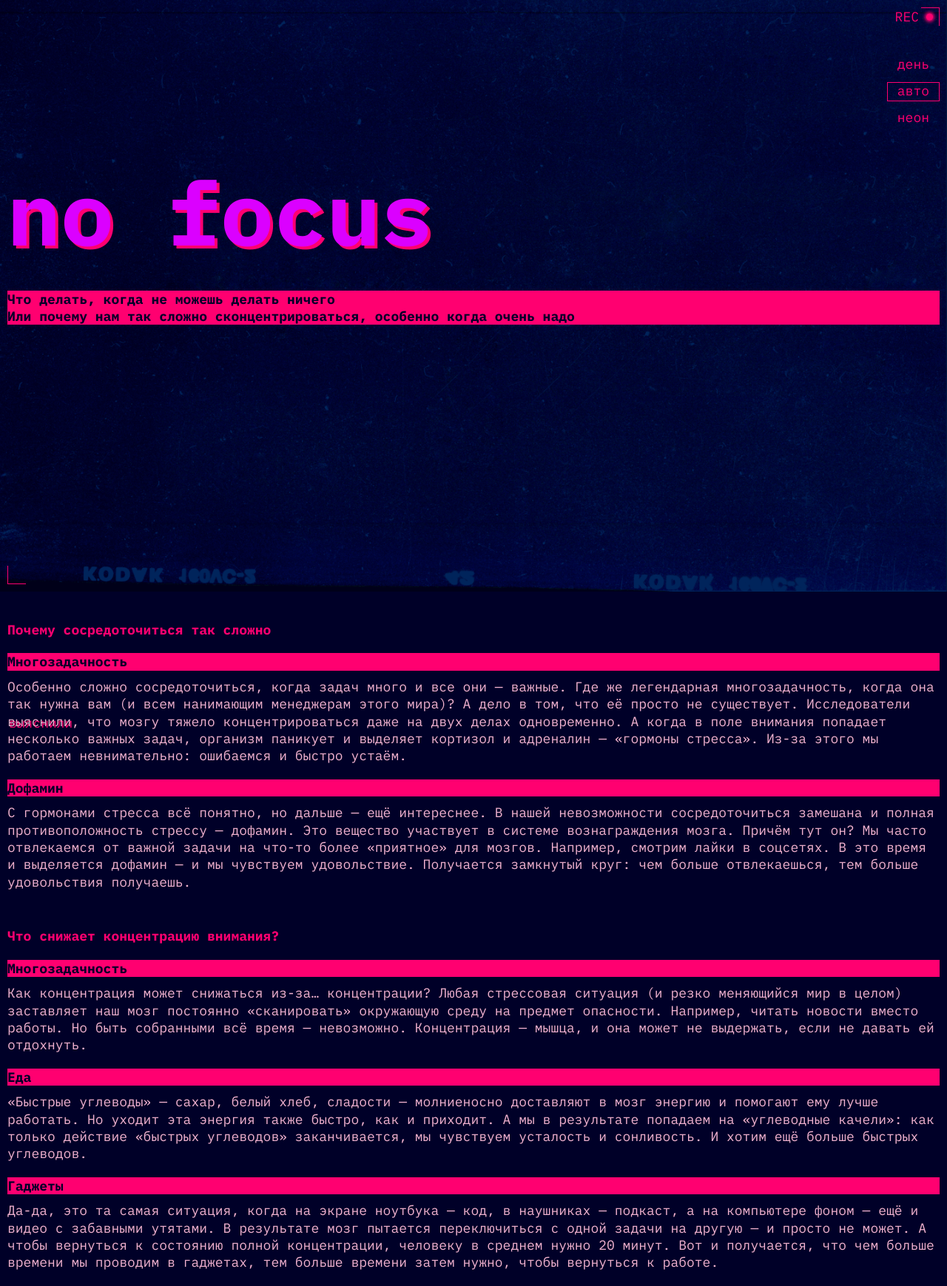
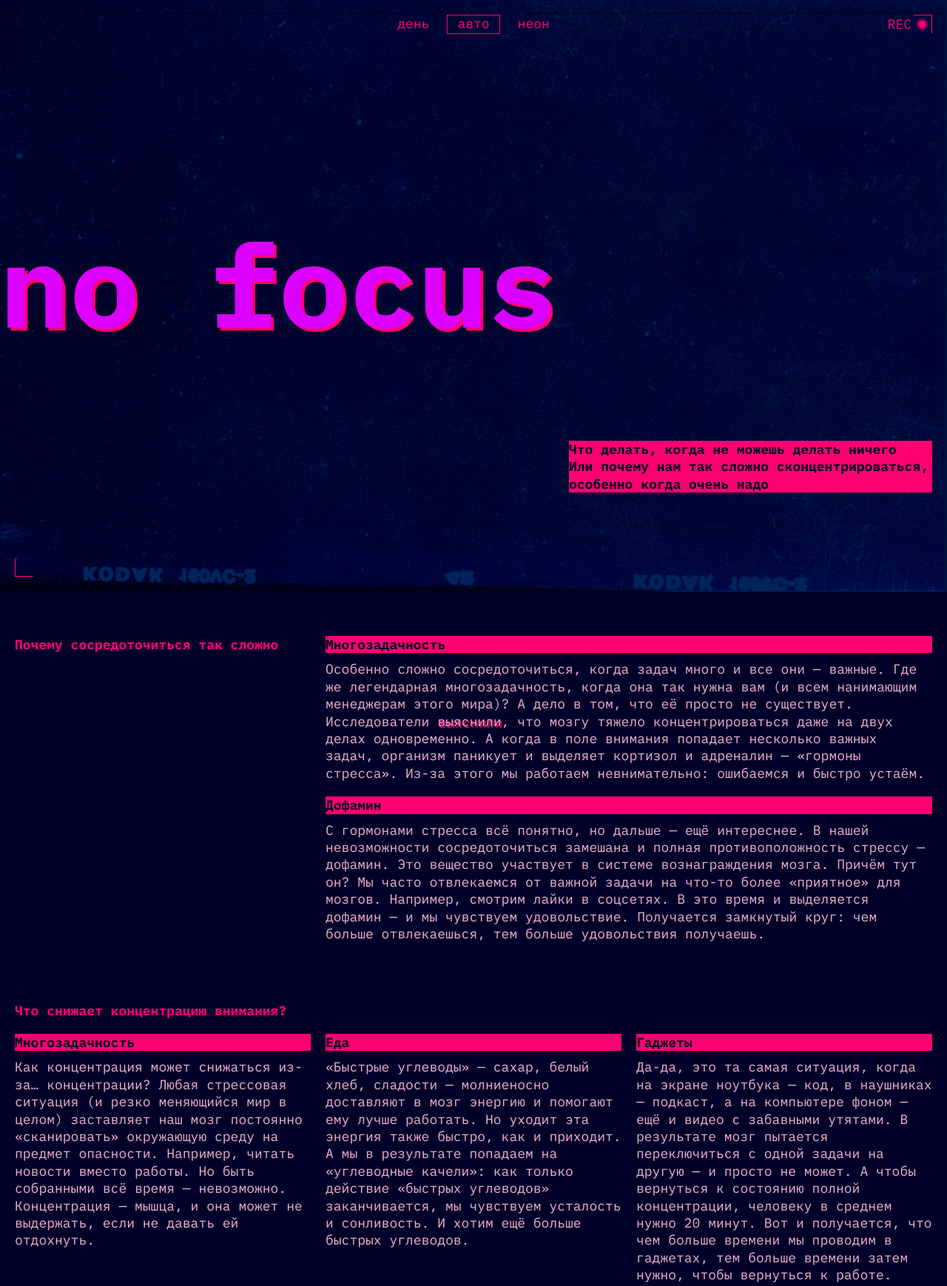
Before and after one commit to SantosSkAl/slozhno-sosredotochitsya-fd, a plain HTML site: page index.html in a window 1280 px wide. Shown: the top 1739 px of the page at 74% size. Drawn offline with Linux system fonts and the light colour scheme.

Commit message:
dark-theme adaptive rdy

```diff
--- a/index.html
+++ b/index.html
@@ -17,7 +17,7 @@
   </head>
   <body class="page">
     <header class="header decorated-zone">
-      <div class="lamp" aria-hidden="true">REC</div>
+      <div class="lamp" aria-hidden="true"></div>
       <nav class="header__theme-menu">
         <ul class="header__theme-menu-list">
           <li class="header__theme-menu-item">
@@ -113,6 +113,10 @@
           5 простых (на самом деле не очень) советов
         </h4>
         <div class="card">
+          <!-- <h4 class="card-list-title title-decor">
+            5 простых (на самом деле не очень) советов
+          </h4>
+          <p></p> -->
           <h5 class="card__subtitle title-decor">
             Представьте небо и облака
           </h5>
@@ -160,11 +164,11 @@
           А можно в картинках?
         </h4>
         <div class="gallery">
-          <img src="./images/sunset.png" alt="закат" class="gallery__image"  />
-          <img src="./images/ice-cream.png" alt="мороженное" class="gallery__image"  />
-          <img src="./images/tape.png" alt="кассета" class="gallery__image"  />
-          <img src="./images/books.png" alt="книги" class="gallery__image"  />
-          <img src="./images/street.png" alt="улица" class="gallery__image"  />
+          <img src="./images/sunset.png" alt="закат" class="gallery__image" loading="lazy" />
+          <img src="./images/ice-cream.png" alt="мороженное" class="gallery__image" loading="lazy" />
+          <img src="./images/tape.png" alt="кассета" class="gallery__image" loading="lazy" />
+          <img src="./images/books.png" alt="книги" class="gallery__image" loading="lazy" />
+          <img src="./images/street.png" alt="улица" class="gallery__image" loading="lazy" />
         </div>
       </section>
     </main>
--- a/styles/style.css
+++ b/styles/style.css
@@ -23,8 +23,10 @@
 .decorated-zone::after {
   content: "";
   position: absolute;
-  left: 10px;
-  bottom: 10px;
+  /* left: 10px;
+  bottom: 10px; */
+  left: var(--decor-corner-indent);
+  bottom: var(--decor-corner-indent);
   inline-size: 25px;
   block-size: 25px;
   border-block-end: 1px solid var(--accent-color);
@@ -34,8 +36,10 @@
 .decorated-zone::before {
   content: "";
   position: absolute;
-  right: 10px;
-  top: 10px;
+  /* right: 10px;
+  top: 10px; */
+  right: var(--decor-corner-indent);
+  top: var(--decor-corner-indent);
   inline-size: 25px;
   block-size: 25px;
   border-block-start: 1px solid var(--accent-color);
@@ -44,13 +48,16 @@
 
 .lamp {
   position: absolute;
-  top: 10px;
-  right: 38px;
+  top: var(--decor-corner-indent);
+  right: calc(28px + var(--decor-corner-indent));
+}
+
+.lamp::before {
+  content: "REC";
   color: var(--accent-color);
   font-weight: 400;
   font-size: 18px;
   line-height: 25px;
-  /* text-align: center; */
 }
 
 .lamp::after {
@@ -65,13 +72,16 @@
   width: 9px;
   height: 9px;
   border-radius: 50%;
-  background: var(--accent-color);
+  background-color: var(--accent-color);
   box-shadow: 0 0 4px 2px var(--accent-color);
 }
 
 .header__theme-menu {
-  margin-block-start: 75px;
-  margin-inline-end: 10px;
+  /* margin-block-start: 75px; */
+  margin-block-start: var(--theme-menu-indent);
+  /* margin-block-start: 10.9vh; */
+  /* margin-inline-end: 10px; */
+  margin-inline-end: var(--gap-transfer-10px-20px);
   align-self: end;
 }
 
@@ -79,7 +89,6 @@
   display: flex;
   flex-direction: column;
   gap: 10px;
-
 }
 
 .header__theme-menu-item {
@@ -110,9 +119,11 @@
 }
 
 .header__title {
-  margin-block-start: 65px;
-  margin-inline-start: 10px;
-  margin-inline-end: 10px;
+  /* margin-block-start: 65px; */
+  margin-block-start: var(--header-title-indent);
+  /* margin-inline-start: 10px; */
+  margin-inline-start: var(--gap-transfer-10px-0px);
+  margin-inline-end: var(--gap-transfer-10px-0px);
   /* align-self: start; */
   /* font-family: var(--main-font), var(--fallback-font); */
   font-weight: 700;
@@ -124,9 +135,15 @@
 }
 
 .header__paragraph {
-  margin-block-start: 55px;
+  inline-size: var(--header-paragraph-width);
+  align-self: end;
+  /* margin-block-start: 55px; */
+  margin-block-start: auto;
+  /* margin-block-end: 66px; */
+  margin-block-end: var(--header-paragraph-indent);
   margin-inline-start: 10px;
-  margin-inline-end: 10px;
+  /* margin-inline-end: 10px; */
+  margin-inline-end: var(--gap-transfer-10px-20px);
   /* font-family: var(--main-font), var(--fallback-font); */
   font-weight: 700;
   font-size: 18px;
@@ -230,7 +247,8 @@
 
 .gallery__image {
   inline-size: 100%;
-  /* block-size: 100%; */
+  block-size: 100%;
+  object-fit: cover;
 }
 
 .footer {
@@ -251,3 +269,142 @@
   color: var(--header-title-color);
   text-shadow: 2px 2px 0 var(--accent-color);
 }
+
+/* @media (768px <= width < 1024px) { */
+@media (768px <= width) {
+  .page {
+    gap: 60px;
+  }
+
+  .content {
+    gap: 80px;
+  }
+
+  .header__title {
+    /* margin-block-start: 273px; */
+    position: absolute;
+    margin-block-start: var(--header-title-indent-absolute-xl);
+    font-size: clamp(7.5rem, 0.5625rem + 14.4531vw, 9.8125rem);
+  }
+
+  .header__paragraph {
+    margin-block-end: var(--header-paragraph-indent-xl);
+    inline-size: var(--header-paragraph-width-xl);
+  }
+
+  .content__type-columns {
+    margin-inline-start: 20px;
+    margin-inline-end: 20px;
+    grid-template-columns: 1fr 2fr;
+  }
+
+  .content__type-full-width {
+    margin-inline-start: 20px;
+    margin-inline-end: 20px;
+    grid-template-columns: 1fr 2fr;
+  }
+
+  .content__type-columns .content__title {
+    grid-column: 1 / 2;
+    grid-row: 1 / 3;
+  }
+
+  .content__type-columns .card {
+    grid-column: 2 / 3;
+  }
+
+  .content__type-full-width .card {
+    grid-column: 1 / 3;
+  }
+
+  .content__type-columns .card-list-title {
+    grid-column: 2 / 3;
+    grid-row: 1 / 2;
+  }
+
+  .content__gallery {
+    margin-inline-start: 20px;
+    margin-inline-end: 20px;
+    gap: 20px;
+  }
+
+  .gallery {
+    grid-template-columns: 1fr 1fr 1fr;
+    gap: 20px;
+  }
+
+  .gallery__image:nth-child(1) {
+    grid-column: 1 / 3;
+    grid-row: 1 / 2;
+  }
+
+  .gallery__image:nth-child(2) {
+    grid-column: 3 / 4;
+    grid-row: 1 / 3;
+  }
+
+  .gallery__image:nth-child(3) {
+    grid-column: 1 / 2;
+    grid-row: 2 / 4;
+  }
+
+  .gallery__image:nth-child(4) {
+    grid-column: 2 / 3;
+    grid-row: 2 / 3;
+  }
+
+  .gallery__image:nth-child(5) {
+    grid-column: 2 / 4;
+    grid-row: 3 / 4;
+  }
+
+  .footer__title {
+    font-size: clamp(7.5rem, 0.5625rem + 14.4531vw, 9.8125rem);
+  }
+
+}
+
+@media (width >= 1024px) {
+  .header__theme-menu {
+    margin-block-start: 20px;
+    margin-inline-end: 0;
+    align-self: center;
+  }
+
+  .header__theme-menu-list {
+    flex-direction: row;
+  }
+
+  .header__title {
+    margin-block-start: 319px;
+    font-size: 157px;
+  }
+
+  .content__type-columns {
+    grid-template-columns: 1fr 1fr 1fr;
+  }
+
+  .content__type-full-width {
+    grid-template-columns: 1fr 1fr 1fr;
+  }
+
+  .content__type-columns .content__title {
+    grid-column: 1 / 2;
+    grid-row: 1 / 3;
+  }
+
+  .content__type-columns .card {
+    grid-column: 2 / 4;
+  }
+
+  .content__type-full-width .card {
+    grid-column: auto;
+    grid-row: 2 / auto;
+  }
+
+  .content__type-columns .card-list-title {
+    grid-column: 2 / 4;
+    grid-row: 1 / 2;
+  }
+
+}
--- a/styles/variables.css
+++ b/styles/variables.css
@@ -11,4 +11,56 @@
   --content-text-color: #F1B2CE;
   --background-image: url(../images/cover-image-dark.png);
   --background-color: #000028;
+  /* --decor-corner-indent: clamp(
+    10px,
+    calc(10px + ((20 - 10) * ((100vw - 375px) / (768 - 375)))),
+    20px
+  );
+  --gap-transfer-10px-20px: var(--decor-corner-indent); */
+  --gap-transfer-10px-20px: clamp(
+    10px,
+    calc(10px + ((20 - 10) * ((100vw - 375px) / (768 - 375)))),
+    20px
+  );
+  --decor-corner-indent: var(--gap-transfer-10px-20px);
+  --theme-menu-indent: clamp(
+    75px,
+    calc(75px + ((192 - 75) * ((100vw - 375px) / (768 - 375)))),
+    192px
+  );
+  --header-title-indent: clamp(
+    65px,
+    calc(65px + ((173 - 65) * ((100vw - 375px) / (768 - 375)))),
+    173px
+  );
+  --header-title-indent-absolute-xl: clamp(
+    319px,
+    calc(463px + ((319 - 463) * ((100vw - 768px) / (1024 - 768)))),
+    463px
+  );
+  --gap-transfer-10px-0px: clamp(
+    0px,
+    calc(10px + ((0 - 10) * ((100vw - 375px) / (768 - 375)))),
+    10px
+  );
+  --header-paragraph-indent: clamp(
+    66px,
+    calc(66px + ((183 - 66) * ((100vw - 375px) / (768 - 375)))),
+    183px
+  );
+  --header-paragraph-width: clamp(
+    355px,
+    calc(355px + ((364 - 355) * ((100vw - 375px) / (768 - 375)))),
+    364px
+  );
+  --header-paragraph-indent-xl: clamp(
+    134px,
+    calc(183px + ((134 - 183) * ((100vw - 768px) / (1024 - 768)))),
+    183px
+  );
+  --header-paragraph-width-xl: clamp(
+    364px,
+    calc(364px + ((491 - 364) * ((100vw - 768px) / (1024 - 768)))),
+    491px
+  );
 }
```
